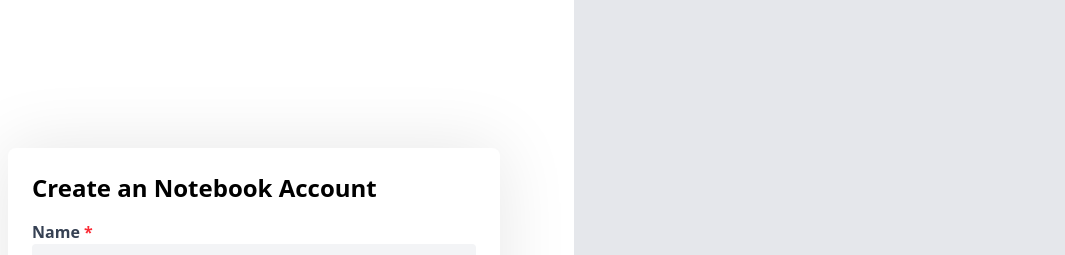
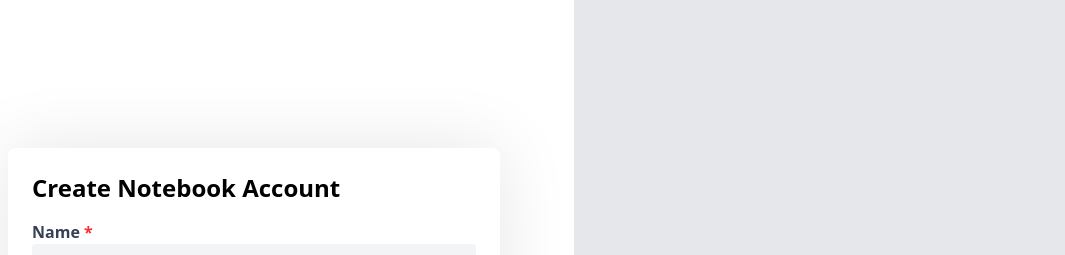
Before and after one commit to amirhamza24/notebook, a React (Vite) app in the folder frontend/: page /register in a window 1280 px wide. Shown: the top 255 px of the page, without its empty margins (66-1131 px from the left). Built offline with nearby package versions, Linux system fonts and the light colour scheme.

Commit message:
login-signup api routing connected

```diff
--- a/frontend/src/pages/Signup.jsx
+++ b/frontend/src/pages/Signup.jsx
@@ -80,7 +80,6 @@
       if (response.data.success) {
         toast.success(response.data.message);
         navigate("/login");
-        // proceed with your API call here...
       }
     } catch (error) {
       console.log("error: ", error);
@@ -88,10 +87,6 @@
     } finally {
       setLoading(false); // stop loading
     }
-
-    // If everything is ok
-    // toast.success("Signup successful");
-    // proceed with your API call here...
   };
 
   return (
@@ -169,9 +164,7 @@
         {/* <Form /> */}
 
         <div className=" lg:shadow-[0_0_70px_0_rgba(0,0,0,0.1)] p-6 w-123 bg-white rounded-lg">
-          <h2 className="text-2xl font-bold mb-4">
-            Create an Notebook Account
-          </h2>
+          <h2 className="text-2xl font-bold mb-4">Create Notebook Account</h2>
 
           <form onSubmit={handleSubmit}>
             <div className="mb-4">
```
